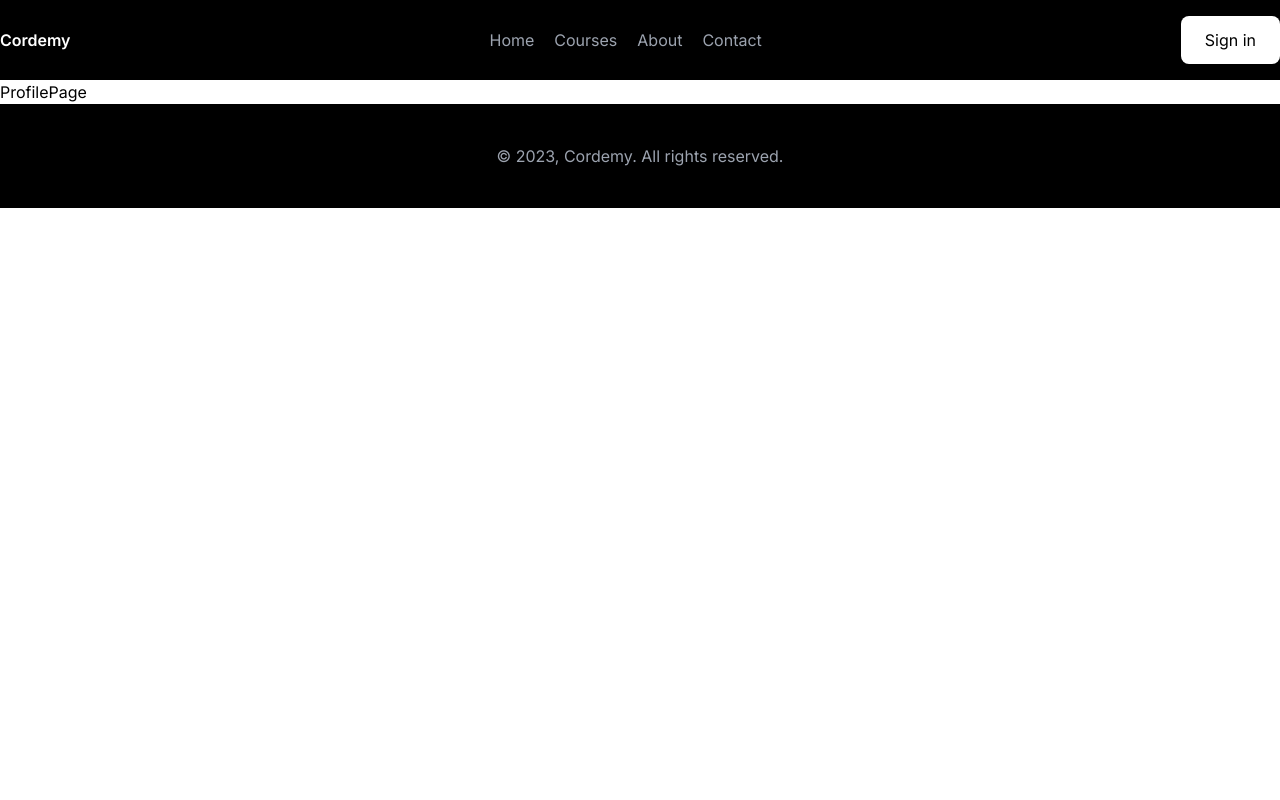
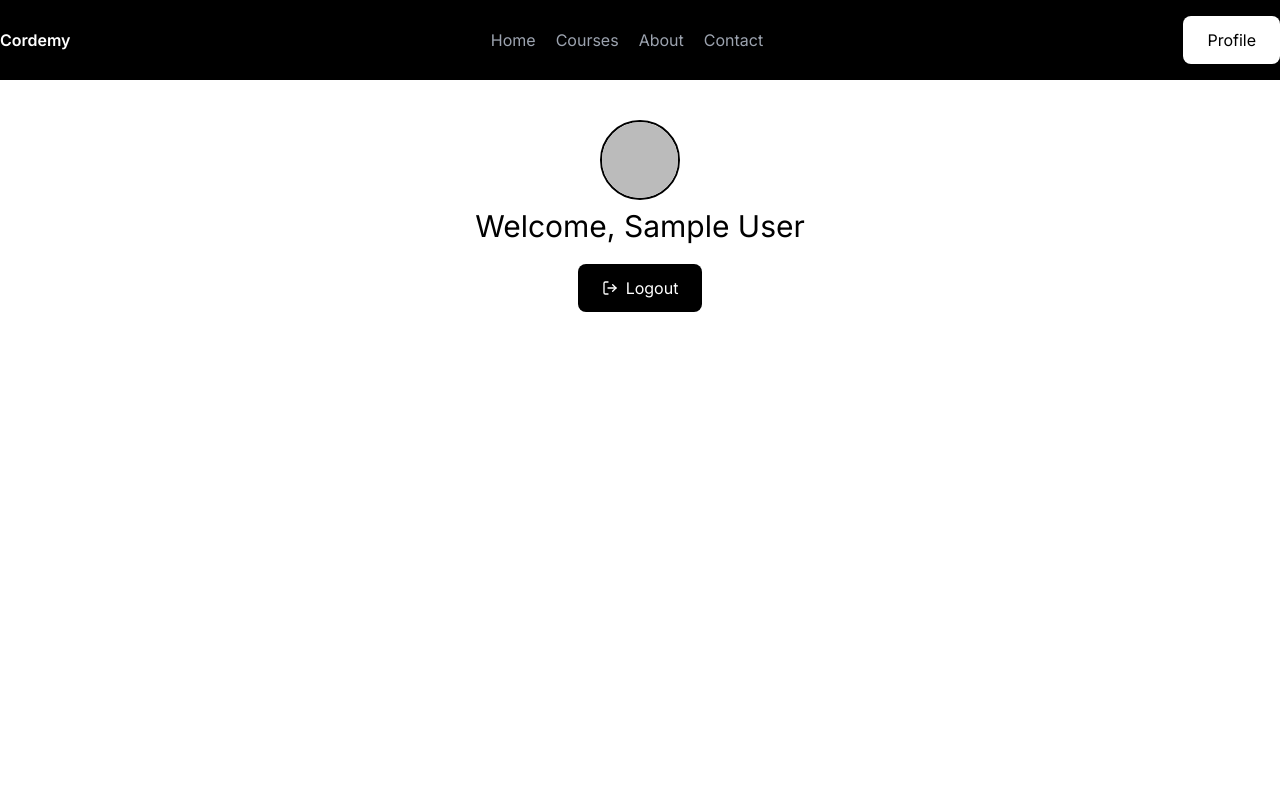
Before and after one commit to shohan-pherones/cordemy, a Next.js app: page /users/profile in a window 1280 px wide. Shown: the top 800 px of the page. Built offline with nearby package versions, Linux system fonts and the light colour scheme; no server answers; sample sign-in values are in the browser's storage.

Commit message:
auth done

```diff
--- a/components/Navbar.jsx
+++ b/components/Navbar.jsx
@@ -1,7 +1,10 @@
 import Link from "next/link";
 import Button from "./Button";
+import { useSession } from "next-auth/react";
 
 const Navbar = () => {
+  const { data: session } = useSession();
+
   return (
     <div className="h-20 bg-black text-gray-400 flex items-center">
       <div className="wrapper flex justify-between items-center">
@@ -25,7 +28,19 @@ const Navbar = () => {
         </div>
 
         <div>
-          <Button href="/users/login" placeholder="Sign in" color="secondary" />
+          {!session ? (
+            <Button
+              href="/users/login"
+              placeholder="Sign in"
+              color="secondary"
+            />
+          ) : (
+            <Button
+              href="/users/profile"
+              placeholder="Profile"
+              color="secondary"
+            />
+          )}
         </div>
       </div>
     </div>
--- a/next.config.js
+++ b/next.config.js
@@ -2,7 +2,7 @@
 const nextConfig = {
   reactStrictMode: true,
   images: {
-    domains: ["images.pexels.com"],
+    domains: ["images.pexels.com", "lh3.googleusercontent.com"],
   },
 };
 
--- a/pages/_app.js
+++ b/pages/_app.js
@@ -1,13 +1,16 @@
 import Footer from "@/components/Footer";
 import Navbar from "@/components/Navbar";
 import "@/styles/globals.css";
+import { SessionProvider } from "next-auth/react";
 
-export default function App({ Component, pageProps }) {
+export default function App({ Component, pageProps, session }) {
   return (
     <>
-      <Navbar />
-      <Component {...pageProps} />
-      <Footer />
+      <SessionProvider session={session}>
+        <Navbar />
+        <Component {...pageProps} />
+        <Footer />
+      </SessionProvider>
     </>
   );
 }
--- a/pages/courses/[courseId].js
+++ b/pages/courses/[courseId].js
@@ -1,8 +1,20 @@
-import Button from "@/components/Button";
 import { getCourse } from "@/prisma/courses";
 import { currencyConverter } from "@/utils/currencyConverter";
+import { useSession } from "next-auth/react";
+import { useRouter } from "next/router";
 
 const CourseDetail = ({ course }) => {
+  const { data: session } = useSession();
+  const router = useRouter();
+
+  const handleEnroll = () => {
+    if (session) {
+      router.push(`/checkout/${course.id}`);
+    } else {
+      router.push(`/users/login?destination=/checkout/${course.id}`);
+    }
+  };
+
   return (
     <div className="wrapper py-10 min-h-screen">
       <div
@@ -38,11 +50,13 @@ const CourseDetail = ({ course }) => {
           <p className="text-3xl font-semibold">
             Price: {currencyConverter(course.price)}
           </p>
-          <Button
-            href={`/checkout/${course.id}`}
-            placeholder="Enroll Now"
-            size="full"
-          />
+
+          <button
+            onClick={handleEnroll}
+            className="bg-black text-white py-3 rounded-lg w-full hover:bg-gray-700 duration-300"
+          >
+            Enroll Now
+          </button>
         </div>
       </div>
     </div>
--- a/pages/users/login.jsx
+++ b/pages/users/login.jsx
@@ -1,5 +1,76 @@
-const LoginPage = () => {
-  return <div>LoginPage</div>;
+import SectionHeader from "@/components/SectionHeader";
+import { FcGoogle } from "react-icons/fc";
+import { signIn, getSession } from "next-auth/react";
+import { useRouter } from "next/router";
+import { useEffect } from "react";
+
+const LoginPage = ({ session }) => {
+  const router = useRouter();
+
+  const loginWithGoogle = async () => {
+    try {
+      await signIn("google");
+    } catch (err) {
+      console.log(err.message);
+    }
+  };
+
+  useEffect(() => {
+    if (session) {
+      const destination = router.query.destination || "/users/profile";
+
+      router.replace(destination);
+    }
+  }, [router, session]);
+
+  if (session) {
+    return null;
+  }
+
+  if (!session) {
+    return (
+      <div className="wrapper py-10 min-h-screen">
+        <SectionHeader
+          span={"Login"}
+          h2={"Get started with Google"}
+          p={"Please login to continue with our features!"}
+        />
+
+        <div className="flex justify-center">
+          <button
+            onClick={loginWithGoogle}
+            className="flex gap-2 items-center bg-black text-white py-3 px-6 rounded-lg mt-10 hover:bg-gray-700 duration-300"
+          >
+            <span>
+              <FcGoogle />
+            </span>{" "}
+            Sign in with Google
+          </button>
+        </div>
+      </div>
+    );
+  }
 };
 
 export default LoginPage;
+
+export const getServerSideProps = async (context) => {
+  const session = await getSession(context);
+
+  if (session) {
+    const destination = context.query.destination || "/users/profile";
+
+    return {
+      redirect: {
+        destination,
+        permanent: false,
+      },
+    };
+  }
+
+  return {
+    props: {
+      session,
+    },
+  };
+};
--- a/pages/users/profile.jsx
+++ b/pages/users/profile.jsx
@@ -1,5 +1,72 @@
-const ProfilePage = () => {
-  return <div>ProfilePage</div>;
+import { getSession, signOut } from "next-auth/react";
+import Image from "next/image";
+import { useRouter } from "next/router";
+import { useEffect } from "react";
+import { FiLogOut } from "react-icons/fi";
+
+const ProfilePage = ({ session }) => {
+  const router = useRouter();
+
+  const logoutWithGoogle = async () => {
+    try {
+      await signOut("google");
+    } catch (err) {
+      console.log(err.message);
+    }
+  };
+
+  useEffect(() => {
+    if (!session) {
+      router.replace("/users/login");
+    }
+  }, [router, session]);
+
+  if (!session) {
+    return null;
+  }
+
+  return (
+    <div className="min-h-screen wrapper py-10 flex flex-col items-center">
+      <Image
+        src={session.user.image}
+        alt={session.user.name}
+        width={50}
+        height={50}
+        className="h-20 w-20 rounded-full border-2 border-black"
+      />
+
+      <h2 className="text-3xl mt-2">Welcome, {session.user.name}</h2>
+
+      <button
+        onClick={logoutWithGoogle}
+        className="flex gap-2 items-center bg-black text-white py-3 px-6 rounded-lg mt-5 hover:bg-gray-700 duration-300"
+      >
+        <span>
+          <FiLogOut />
+        </span>{" "}
+        Logout
+      </button>
+    </div>
+  );
 };
 
 export default ProfilePage;
+
+export const getServerSideProps = async (context) => {
+  const session = await getSession(context);
+
+  if (!session) {
+    return {
+      redirect: {
+        destination: "/users/login",
+        permanent: false,
+      },
+    };
+  }
+
+  return {
+    props: {
+      session,
+    },
+  };
+};
--- a/pages/users/register.jsx
+++ /dev/null
@@ -1,5 +0,0 @@
-const RegisterPage = () => {
-  return <div>RegisterPage</div>;
-};
-
-export default RegisterPage;
```
